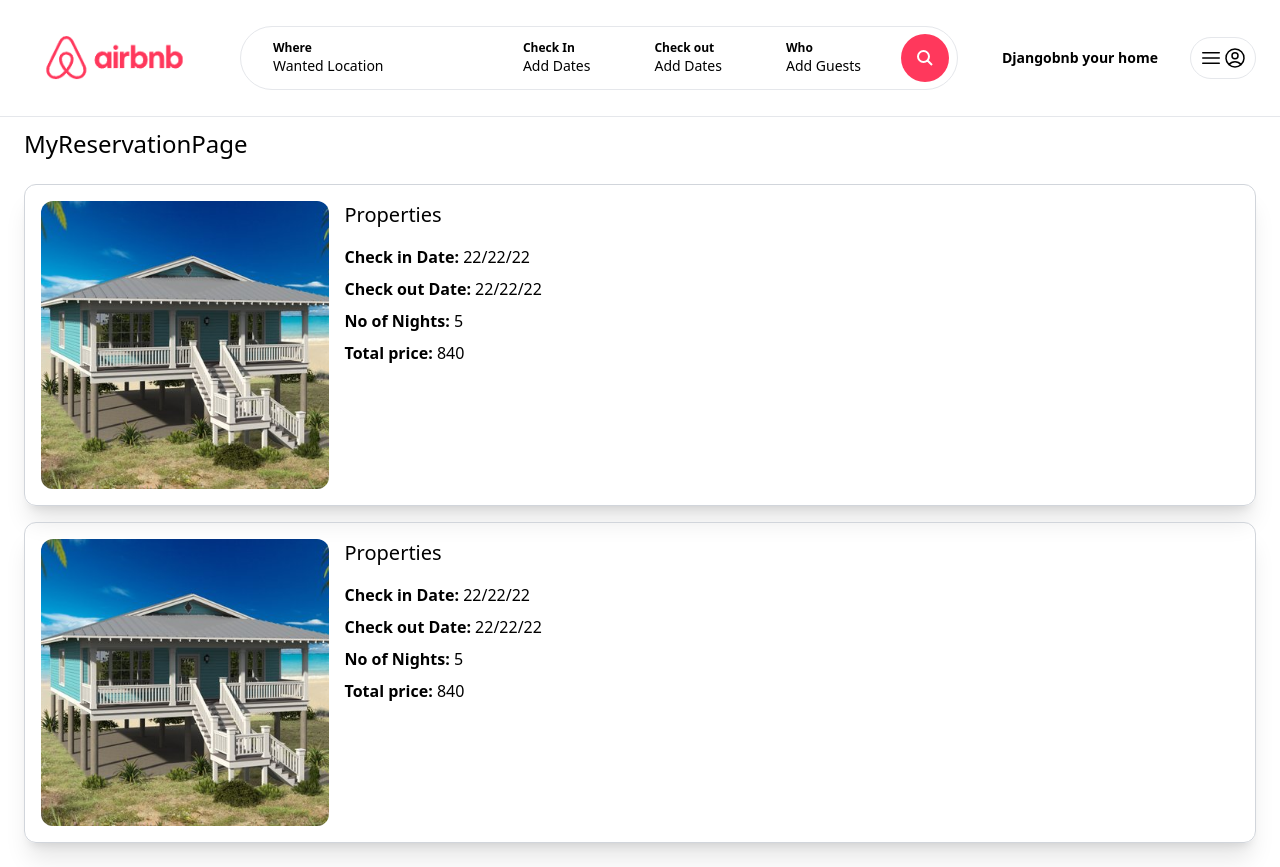
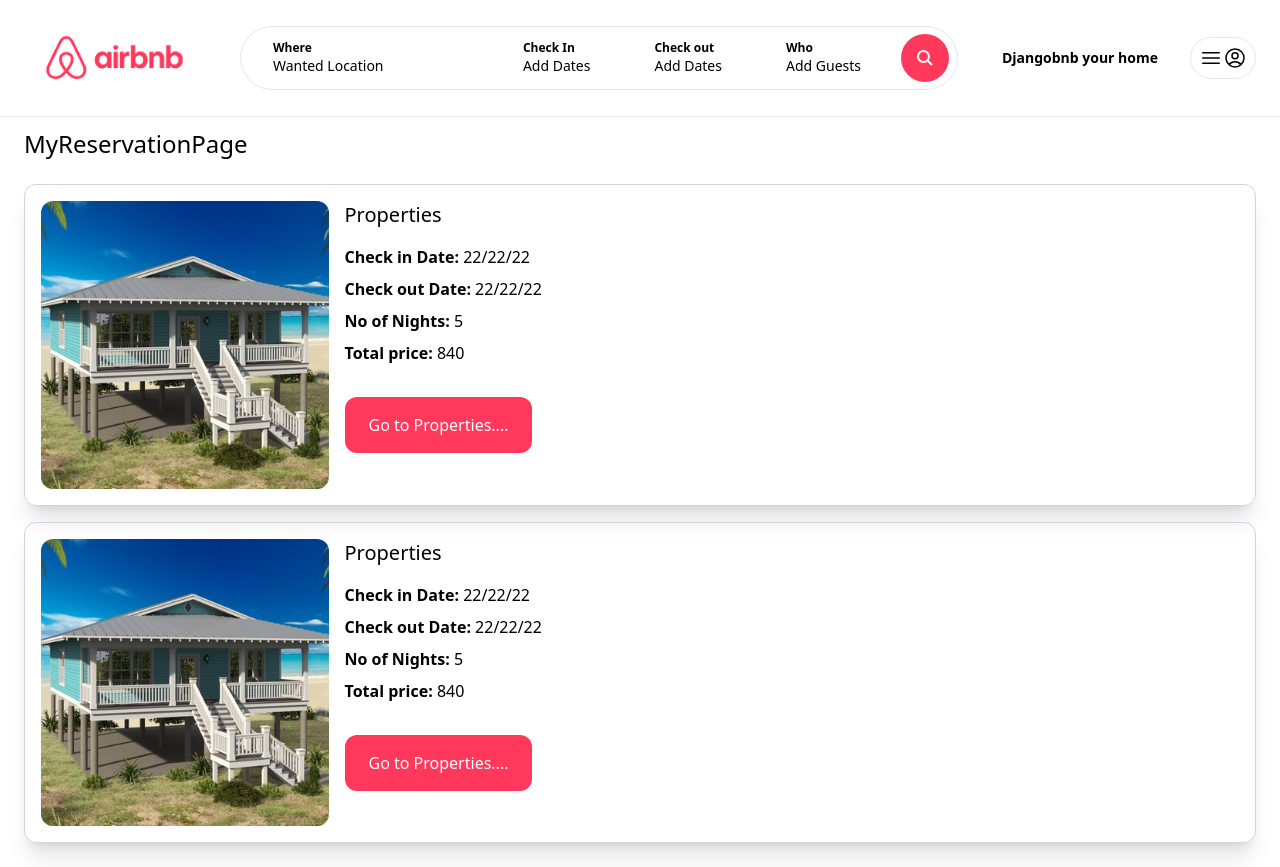
Before and after one commit to lucid08/Airbnb-clone, a Next.js app: page /myreservations in a window 1280 px wide. Built offline with nearby package versions, Linux system fonts and the light colour scheme.

Commit message:
Conversation

```diff
--- /dev/null
+++ b/app/components/inbox/Conversation.tsx
@@ -0,0 +1,9 @@
+import React from 'react'
+
+const Conversation = () => {
+  return (
+    <div>Conversation</div>
+  )
+}
+
+export default Conversation
--- /dev/null
+++ b/app/inbox/page.tsx
@@ -0,0 +1,9 @@
+const MyInboxPage = () => {
+    return (
+      <div className="max-w-[1500] mx-auto px-6 pb-6">
+        <h1 className="mb-6 text-2xl">MyInboxPage</h1>
+        </div>
+    )
+}
+
+export default MyInboxPage;
--- /dev/null
+++ b/app/myproperties/page.tsx
@@ -0,0 +1,15 @@
+import Image from "next/image";
+import React from "react";
+import Property from "../components/properties/Property";
+
+const MyPropertiesPage = () => {
+  return (
+    <div className="max-w-[1500] mx-auto px-6 pb-6">
+      <h1 className="mb-6 text-2xl">MyPropertiesPage</h1>
+      <div className="mt-4 grid grid-cols-1 md:grid-cold-3 lg:grid-cols-5 gap-6">
+        <Property />
+      </div>
+    </div>
+  );
+};
+export default MyPropertiesPage;
--- a/app/myreservations/page.tsx
+++ b/app/myreservations/page.tsx
@@ -17,20 +17,23 @@ const MyReservationPage = () => {
               />
             </div>
           </div>
-          <div className="col-span-1 md:col-span-3 space-y-2">
+          <div className="col-span-1 md:col-span-3 ">
             <h1 className="mb-4 text-xl">Properties</h1>
-            <p>
+            <p className="mb-2">
               <strong>Check in Date: </strong>22/22/22
             </p>
-            <p>
+            <p className="mb-2">
               <strong>Check out Date: </strong>22/22/22
             </p>
-            <p>
+            <p className="mb-2">
               <strong>No of Nights: </strong>5
             </p>
-            <p>
+            <p className="mb-2">
               <strong>Total price: </strong>840
             </p>
+            <div className="mt-6 cursor-pointer inline-block py-4 px-6 text-white bg-airbnb hover:bg-airbnb-dark rounded-xl">
+                Go to Properties....
+            </div>
           </div>
         </div>
         <div className="p-4 grid grid-cols-1 md:grid-cols-4 gap-4 rounded-xl border border-gray-300 shadow-xl">
@@ -44,20 +47,23 @@ const MyReservationPage = () => {
               />
             </div>
           </div>
-          <div className="col-span-1 md:col-span-3 space-y-2">
+          <div className="col-span-1 md:col-span-3 ">
             <h1 className="mb-4 text-xl">Properties</h1>
-            <p>
+            <p className="mb-2">
               <strong>Check in Date: </strong>22/22/22
             </p>
-            <p>
+            <p className="mb-2">
               <strong>Check out Date: </strong>22/22/22
             </p>
-            <p>
+            <p className="mb-2">
               <strong>No of Nights: </strong>5
             </p>
-            <p>
+            <p className="mb-2">
               <strong>Total price: </strong>840
             </p>
+            <div className="mt-6 cursor-pointer inline-block py-4 px-6 text-white bg-airbnb hover:bg-airbnb-dark rounded-xl">
+                Go to Properties....
+            </div>
           </div>
         </div>
       </div>
```
